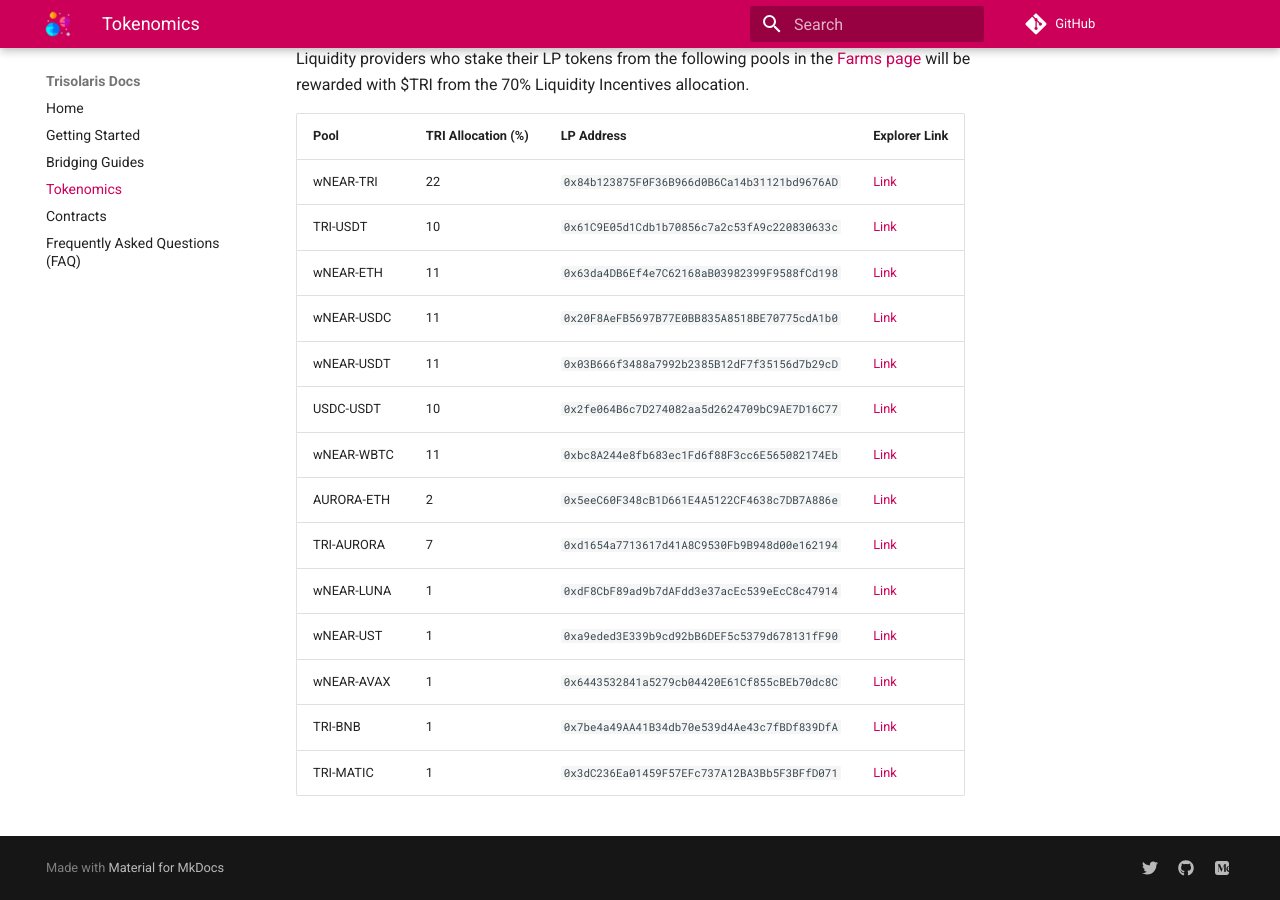
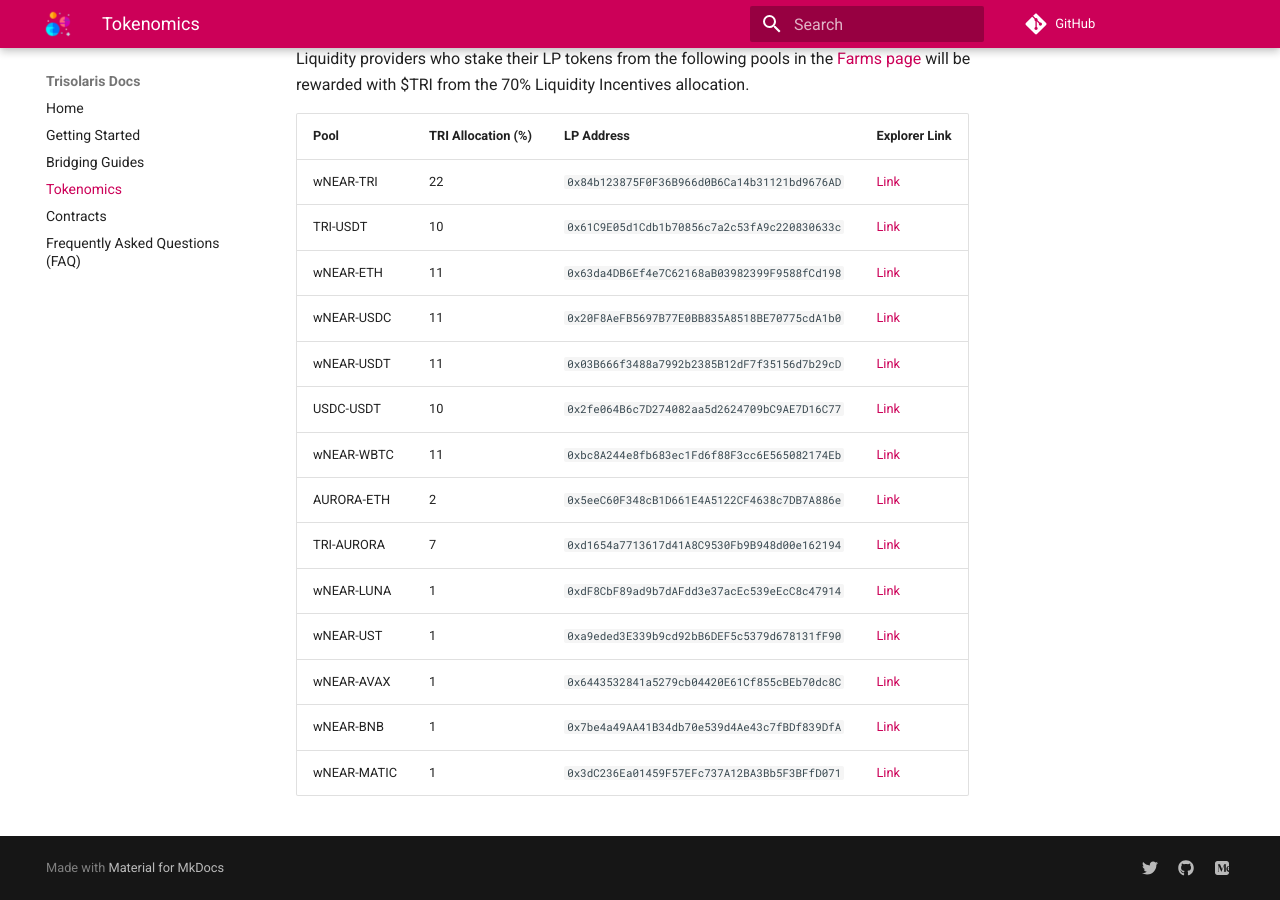
Before and after one commit to trisolaris-labs/docs, an MkDocs documentation site: the page built from docs/tokenomics.md, in a window 1280 px wide and 900 px high, scrolled down 3602 px. Built offline with MkDocs 1.6.1 and Material for MkDocs 9.7.7, drawn with Linux system fonts in a browser that asks for light colours; comment, search, counter and statistics services are not loaded; old or Windows-style settings are respelled for this version of MkDocs.

Commit message:
updated pools

```diff
--- a/docs/tokenomics.md
+++ b/docs/tokenomics.md
@@ -97,5 +97,5 @@
 | wNEAR-LUNA  |                1 | `0xdF8CbF89ad9b7dAFdd3e37acEc539eEcC8c47914` | [Link](https://explorer.mainnet.aurora.dev/address/0xdF8CbF89ad9b7dAFdd3e37acEc539eEcC8c47914/transactions) |
 | wNEAR-UST  |                1 | `0xa9eded3E339b9cd92bB6DEF5c5379d678131fF90` | [Link](https://explorer.mainnet.aurora.dev/address/0xa9eded3E339b9cd92bB6DEF5c5379d678131fF90/transactions) |
 | wNEAR-AVAX  |                1 | `0x6443532841a5279cb04420E61Cf855cBEb70dc8C` | [Link](https://explorer.mainnet.aurora.dev/address/0x6443532841a5279cb04420E61Cf855cBEb70dc8C/transactions) |
-| TRI-BNB |                1 | `0x7be4a49AA41B34db70e539d4Ae43c7fBDf839DfA` | [Link](https://explorer.mainnet.aurora.dev/address/0x7be4a49AA41B34db70e539d4Ae43c7fBDf839DfA/transactions) |
-| TRI-MATIC |                1 | `0x3dC236Ea01459F57EFc737A12BA3Bb5F3BFfD071` | [Link](https://explorer.mainnet.aurora.dev/address/0x3dC236Ea01459F57EFc737A12BA3Bb5F3BFfD071/transactions) |
+| wNEAR-BNB |                1 | `0x7be4a49AA41B34db70e539d4Ae43c7fBDf839DfA` | [Link](https://explorer.mainnet.aurora.dev/address/0x7be4a49AA41B34db70e539d4Ae43c7fBDf839DfA/transactions) |
+| wNEAR-MATIC |                1 | `0x3dC236Ea01459F57EFc737A12BA3Bb5F3BFfD071` | [Link](https://explorer.mainnet.aurora.dev/address/0x3dC236Ea01459F57EFc737A12BA3Bb5F3BFfD071/transactions) |
```
Also changed, not shown: docs/contracts.md (+1 -1 lines).
